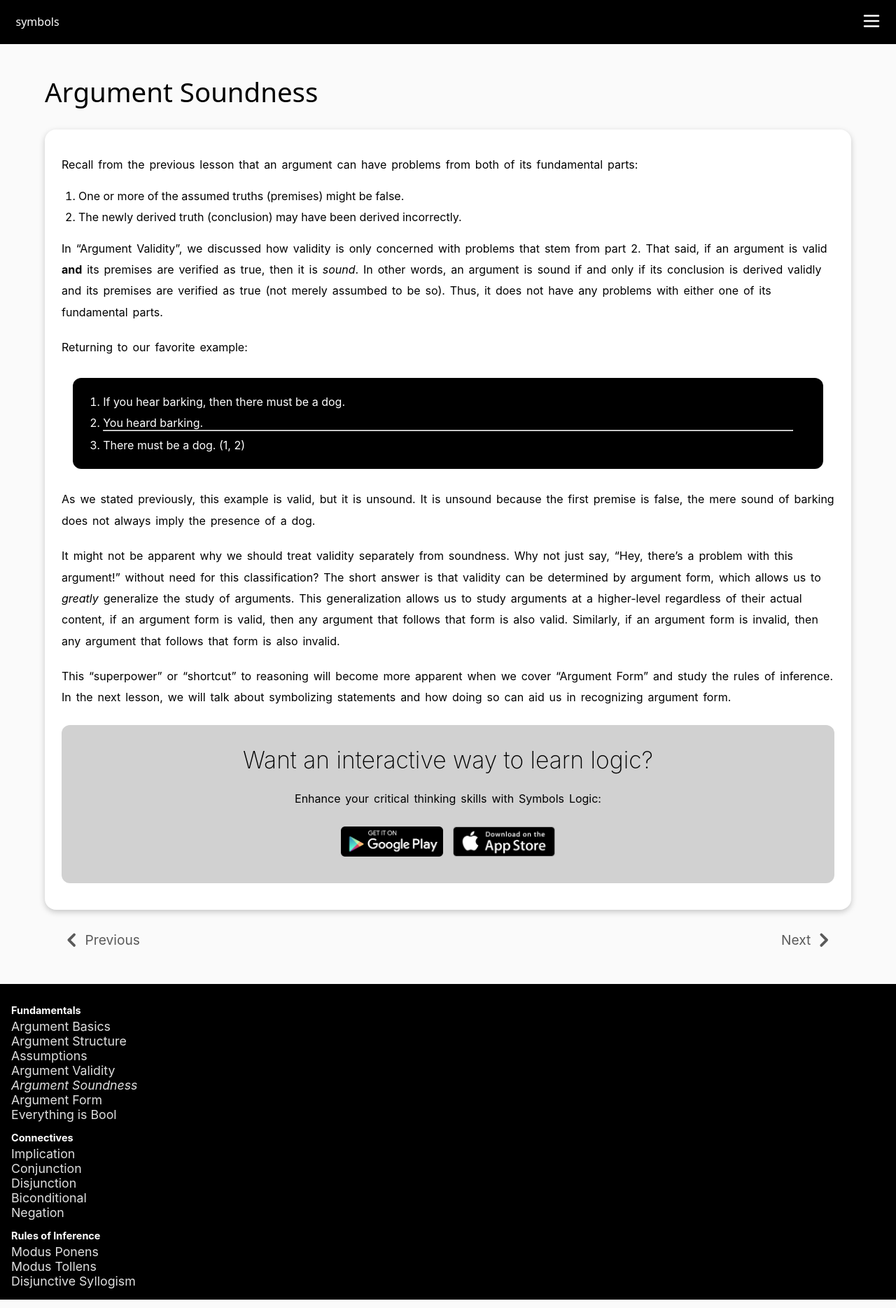
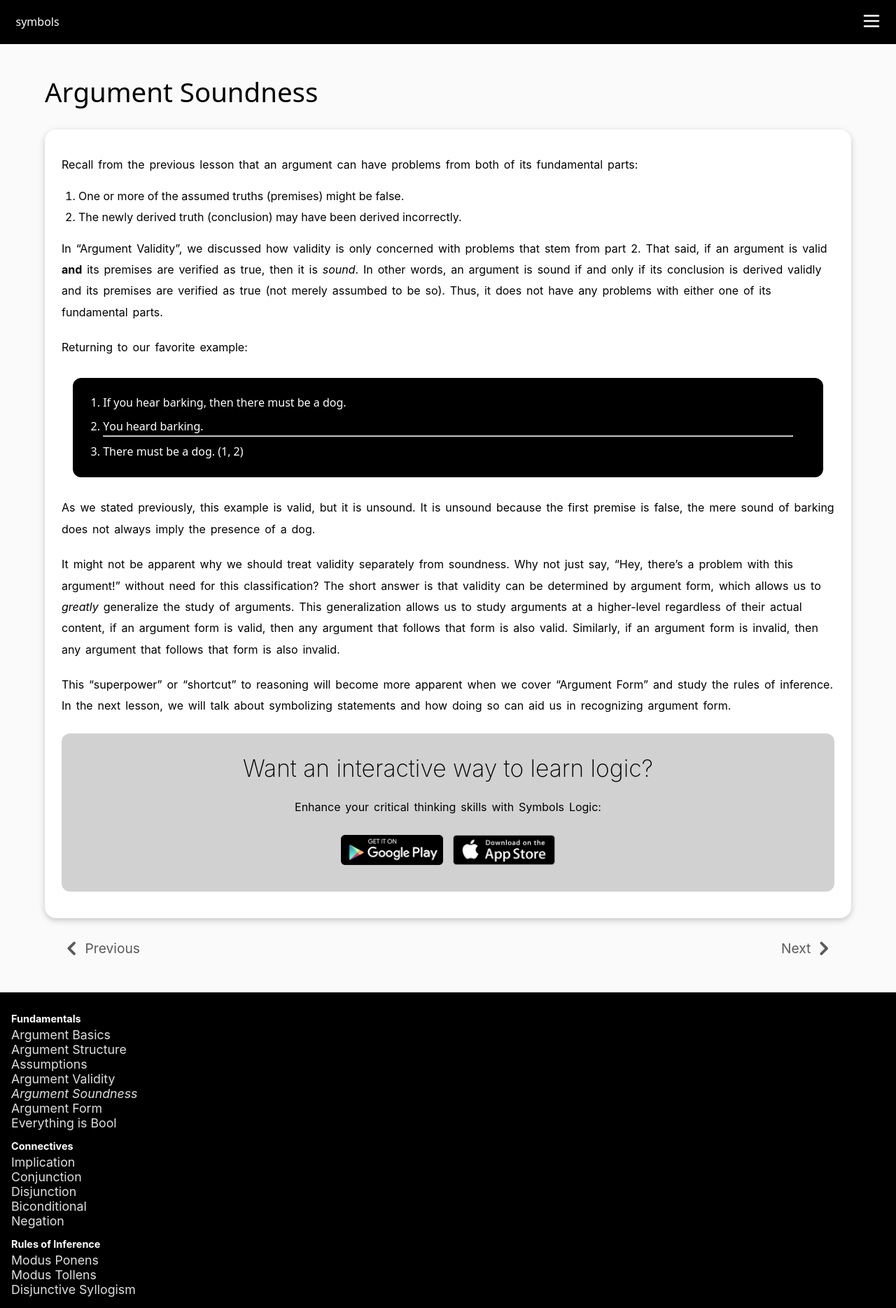
Before and after one commit to symbolslogic/symbolslogic.github.io, a Jekyll site: the page built from lessons/soundness.md, in a window 1280 px wide. Shown: the whole page at 70% size. Built offline with Jekyll 4.4.1, drawn with Linux system fonts in a browser that asks for light colours.

Commit message:
update font in lessons

```diff
--- a/_sass/lessons.scss
+++ b/_sass/lessons.scss
@@ -31,6 +31,9 @@ $chevron-size: 2.4rem;
   padding: 0.9em 1.2em;
   margin: 1.8em 1em;
   border-radius: 12px;
+  font-family: "Noto Sans Math", -apple-system, BlinkMacSystemFont, "Segoe UI",
+    "Roboto", "Oxygen", "Ubuntu", "Cantarell", "Fira Sans", "Droid Sans",
+    "Helvetica Neue", sans-serif;
 }
 
 .lesson-section {
```
